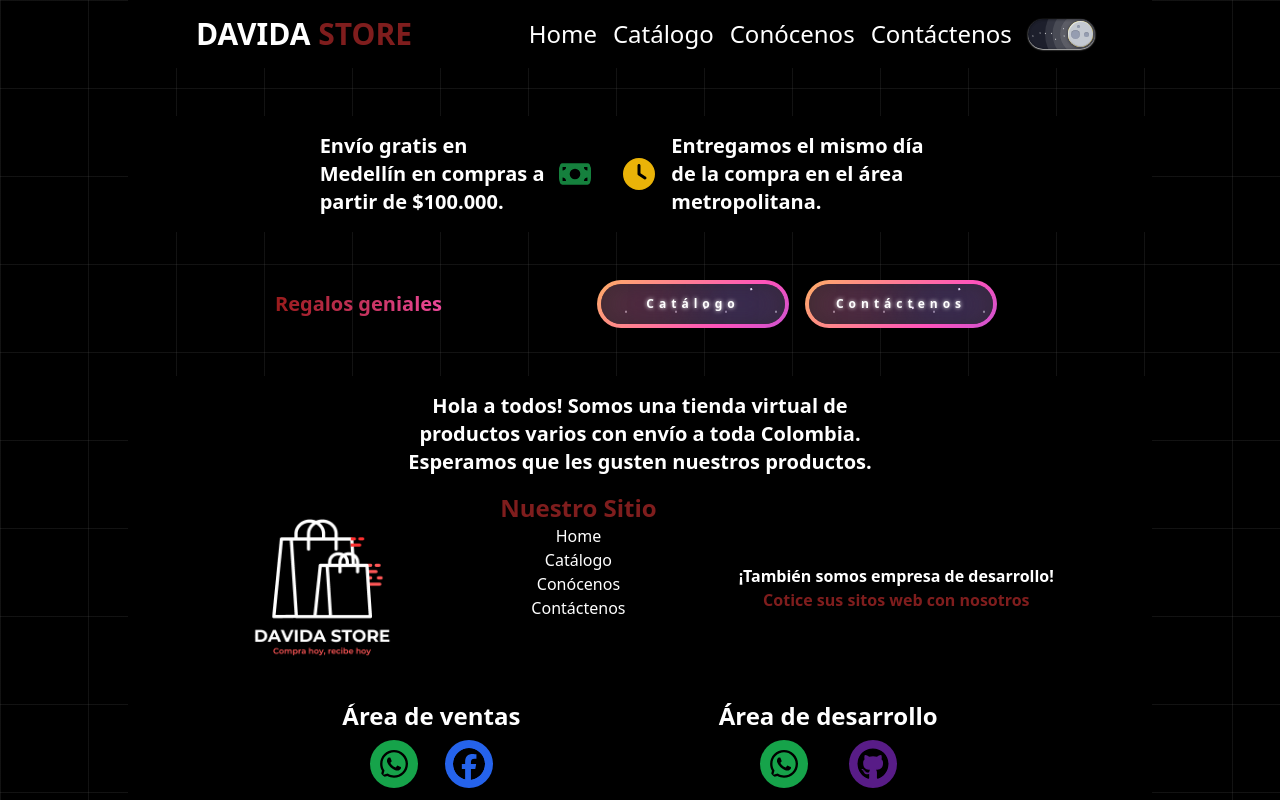
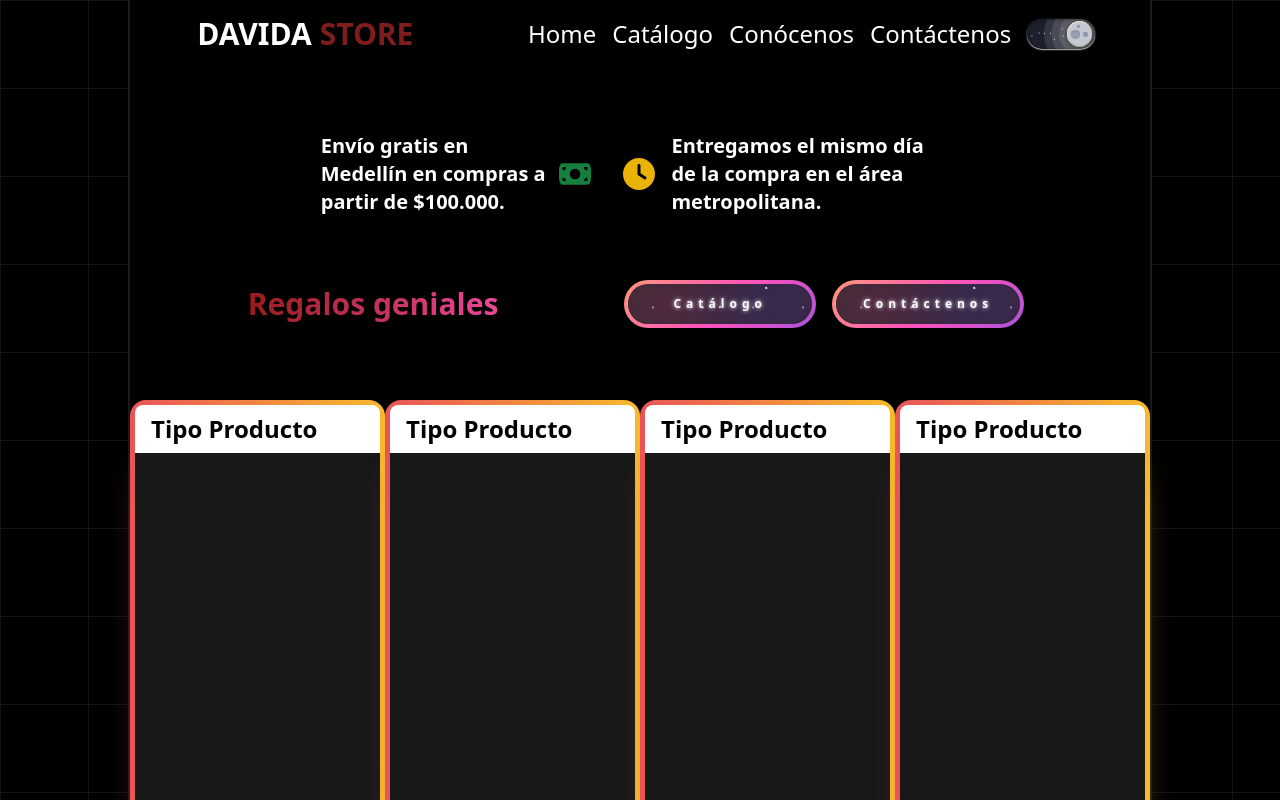
Before and after one commit to DavidMojica/davida-store, a Next.js app: page / in a window 1280 px wide. Shown: the top 800 px of the page. Built offline with nearby package versions, Linux system fonts and the light colour scheme.

Commit message:
Card factory

```diff
--- a/app/componentes/ButtonFactory.tsx
+++ b/app/componentes/ButtonFactory.tsx
@@ -4,13 +4,14 @@ interface ButtonProps{
     text:string,
     heigth:string,
     width:string,
-    mx:string
+    mx:string,
+    my:string
 }
 
 class ButtonFactory{
-    public static SpaceButton({text, heigth, width, mx}:ButtonProps):React.ReactNode{
+    public static SpaceButton({text, heigth, width, mx, my}:ButtonProps):React.ReactNode{
         return(
-            <button className={`btn-space ${heigth} ${width} ${mx}`} type="button">
+            <button className={`btn-space ${heigth} ${width} ${mx} ${my}`} type="button">
                 <strong>{text}</strong>
                 <div id="container-stars">
                     <div id="stars"></div>
--- /dev/null
+++ b/app/componentes/CardFactory.tsx
@@ -0,0 +1,37 @@
+import React from 'react';
+import Product from './models/Product';
+import '../styles/magic_card.css';
+
+interface ProductCardProps{
+    size:string,
+    // product:Product;
+}
+
+class CardFactory{
+    //------------Card to introduce the product / Category----------//
+    public static PresentationCard({size}:ProductCardProps):React.ReactNode{
+        return (
+            <article className={`card-magic ${size}`}>
+                <div className="card-magic-info bg-red-600">
+                    <header className='bg-black  dark:bg-white py-2 rounded-t-lg text-black'>
+                        <h2 className='font-bold text-2xl ml-4'>Tipo Producto</h2>
+                    </header>
+
+                </div>
+            </article>
+        )
+    }
+
+    //------------Card to detail the product------------//
+    public static ProductCard = ({size}:ProductCardProps):React.ReactNode => {
+        return (
+        <article className={`card-magic ${size}`}>
+            <div className="card-magic-info">
+
+            </div>
+        </article>
+      )
+    }
+}
+
+export default CardFactory;
--- a/app/componentes/footer.tsx
+++ b/app/componentes/footer.tsx
@@ -1,6 +1,6 @@
 import React from 'react';
 import Link from 'next/link';
-import IconFactory from './icons';
+import IconFactory from './IconFactory';
 
 const Footer = ():React.JSX.Element => {
   return (
--- /dev/null
+++ b/app/componentes/models/Product.tsx
@@ -0,0 +1,37 @@
+class Product{
+    private Name:string;
+    private Description:string;
+    private Price:number;
+    private Type:string;
+    private Images:string[];
+    private Available:boolean;
+    constructor(name:string, description:string, price:number, type:string, images:string[], available:boolean){
+        this.Name = name;
+        this.Description = description;
+        this.Price = price;
+        this.Type = type;
+        this.Images = images;
+        this.Available = available;
+    }
+    //-------------Getters-------------//
+    getName():string{
+        return this.Name;
+    }
+    getDescription():string{
+        return this.Description;
+    }
+    getPrice():number{
+        return this.Price;
+    }
+    getType():string{
+        return this.Type;
+    }
+    getImages():string[]{
+        return this.Images;
+    }
+    getAvailable():boolean{
+        return this.Available;
+    }
+}
+
+export default Product;
--- a/app/page.tsx
+++ b/app/page.tsx
@@ -1,14 +1,16 @@
 import Header from "./componentes/header";
 import Footer from "./componentes/footer";
-import IconFactory from "./componentes/icons";
+import IconFactory from "./componentes/IconFactory";
 import TextFactory from "./componentes/TextFactory";
 import ButtonFactory from "./componentes/ButtonFactory";
+import CardFactory from "./componentes/CardFactory";
 
 export default function Home():React.JSX.Element {
   return (
-    <>
+    <section className="border-x-2 border-red-100 dark:border-stone-900">
       <Header />
-      <main className="mt-12">
+      <main className="pt-12 bg-white dark:bg-black pb-8">
+        {/* Texto superior y leyendas */}
         <section className="block md:flex md:justify-center text-black dark:text-white bg-white dark:bg-black">
             <article className="flex items-center justify-center md:justify-end md:mr-4 my-4">
               <div className="block md:hidden mr-4 md:mr-0">
@@ -26,22 +28,27 @@ export default function Home():React.JSX.Element {
               <p className="font-bold text-xl w-1/2">Entregamos el mismo día de la compra en el área metropolitana.</p>
             </article>
         </section>
-
-        <section className="flex justify-evenly items-center py-12">
+        {/* Texto cambiante y botones */}
+        <section className="block text-center md:flex md:justify-evenly items-center py-12">
             <article >
-              <TextFactory.RainbowText size="text-xl" mdsize="text-4xl" text="Regalos geniales" from="from-red-800" to="to-pink-500" dark_from="from-pink-600" dark_to="to-red-900" />
+              <TextFactory.RainbowText size="text-3xl" mdsize="text-4xl" text="Regalos geniales" from="from-red-800" to="to-pink-500" dark_from="from-pink-600" dark_to="to-red-900" />
             </article>
-            <article className="flex">
-              <ButtonFactory.SpaceButton text="Catálogo" heigth="h-12" width="w-48" mx="mx-2" />
-              <ButtonFactory.SpaceButton text="Contáctenos" heigth="h-12" width="w-48" mx="mx-2" />
+            <article className="block items-center md:flex">
+              <ButtonFactory.SpaceButton text="Catálogo" heigth="h-12" width="w-48" mx="m-auto md:mx-2" my="my-2 md:my-0" />
+              <ButtonFactory.SpaceButton text="Contáctenos" heigth="h-12" width="w-48" mx="m-auto md:mx-2" my="my-2 md:my-0" />
             </article>
         </section>
-        <section>
+        {/* Productos seleccionados aleatoriamente */}
+        <section className="flex justify-evenly my-6">
+          <CardFactory.PresentationCard size="md:h-112 w-80" />
+          <CardFactory.PresentationCard size="md:h-112 w-80" />
+          <CardFactory.PresentationCard size="md:h-112 w-80" />
+          <CardFactory.PresentationCard size="md:h-112 w-80" />
 
 
         </section>
       </main>
       <Footer />
-    </>
+    </section>
   );
 }
--- /dev/null
+++ b/app/styles/magic_card.css
@@ -0,0 +1,46 @@
+.card-magic {
+    --background: linear-gradient(to left, #f7ba2b 0%, #ea5358 100%);
+    padding: 5px;
+    border-radius: 1rem;
+    overflow: visible;
+    background: #f7ba2b;
+    background: var(--background);
+    position: relative;
+    z-index: 1;
+   }
+
+   .card-magic::after {
+    position: absolute;
+    content: "";
+    top: 30px;
+    left: 0;
+    right: 0;
+    z-index: -1;
+    height: 100%;
+    width: 100%;
+    transform: scale(0.8);
+    filter: blur(25px);
+    background: #f7ba2b;
+    background: var(--background);
+    transition: opacity .5s;
+   }
+
+   .card-magic-info {
+    --color: #181818;
+    background: var(--color);
+
+    width: 100%;
+    height: 100%;
+    overflow: visible;
+    border-radius: .7rem;
+   }
+
+   /*Hover*/
+   .card-magic:hover::after {
+    opacity: 0;
+   }
+
+   .card-magic:hover .card-magic-info {
+    color: #f7ba2b;
+    transition: color 1s;
+   }
--- a/tailwind.config.ts
+++ b/tailwind.config.ts
@@ -14,6 +14,9 @@ const config: Config = {
         "gradient-conic":
           "conic-gradient(from 180deg at 50% 50%, var(--tw-gradient-stops))",
       },
+      spacing:{
+        '112': '28rem'
+      }
     },
     fontFamily:{
       libre_franklin:['var(--font-libre-franklin)']
```
Also changed, not shown: app/componentes/IconFactory.tsx (renamed from app/componentes/icons.tsx).
